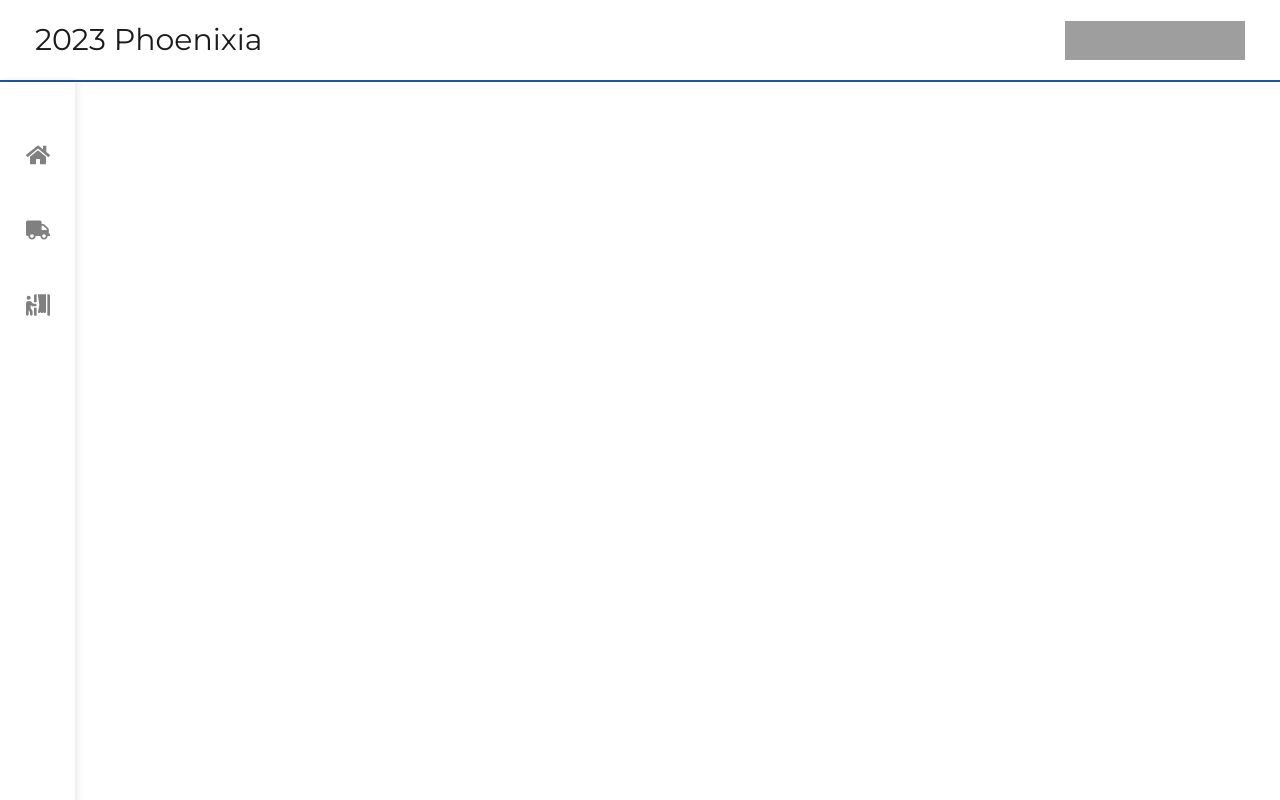
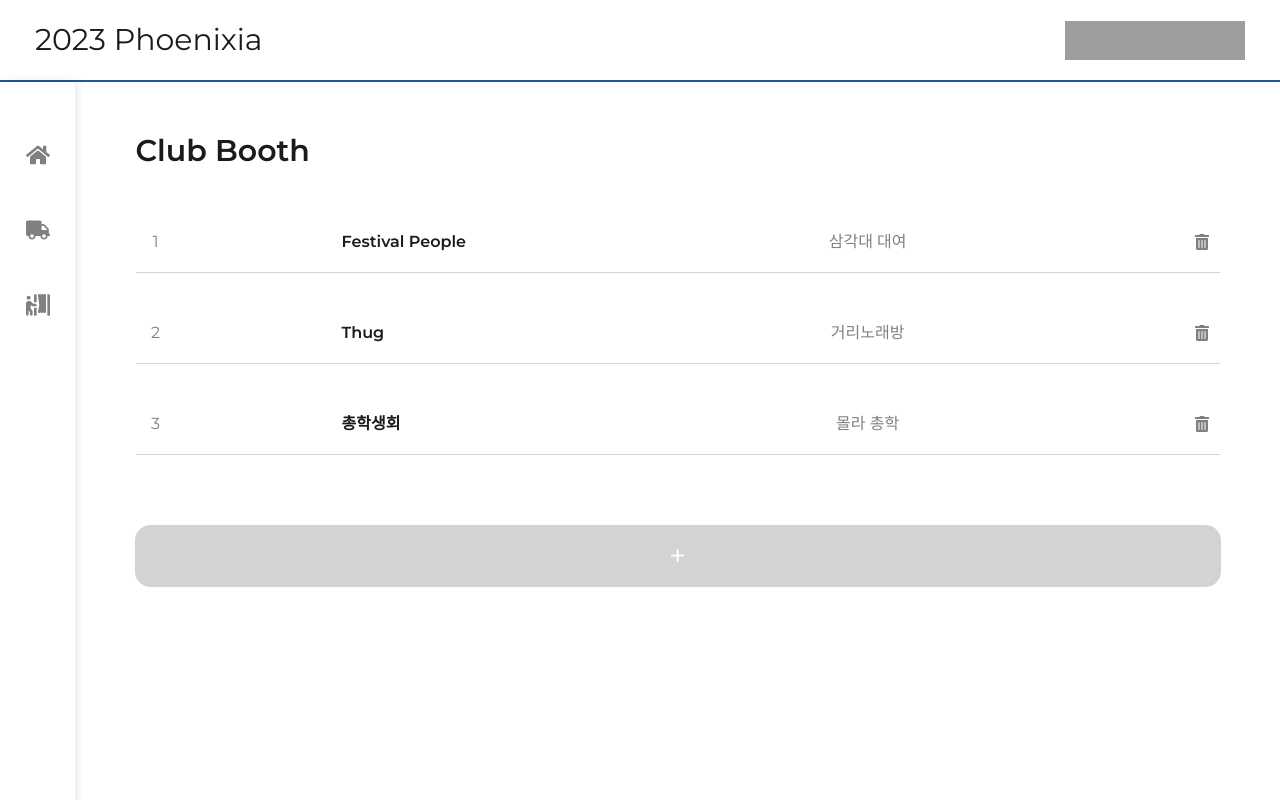
Before and after one commit to FE-PE/2023Phoenixia-Admin, a React (Create React App) app: page /booths in a window 1280 px wide. Shown: the top 800 px of the page. Built offline with nearby package versions, Linux system fonts and the light colour scheme; grey boxes are pictures that could not be loaded.

Commit message:
[feat]: booth list

```diff
--- a/src/main/contents/Contents.js
+++ b/src/main/contents/Contents.js
@@ -4,6 +4,7 @@ import Trucklist from './foodtrucks/trucklist/Trucklist';
 import TruckDetail from './foodtrucks/truckdetail/TruckDetail';
 import TruckCreate from './foodtrucks/truckcreate/TruckCreate';
 import MenuCreate from './foodtrucks/manucreate/MenucCreate';
+import BoothList from './clubBooth/boothList/boothList';
 
 function Contents() {
 
@@ -15,6 +16,9 @@ function Contents() {
                 <Route path='/trucks/detail' element={<TruckDetail/>} />
                 <Route path='/trucks/create' element={<TruckCreate/>} />
                 <Route path='/trucks/menu/create' element={<MenuCreate/>} />
+                <Route path='/booths' element={<BoothList/>} />
+
+                {/* <Route path='/booths/detail' element={<MenuCreate/>} /> */}
             </Routes>
         </div>
 
--- /dev/null
+++ b/src/main/contents/clubBooth/boothList/boothInfo/boothInfo.css
@@ -0,0 +1,3 @@
+.boothNumber {
+    width: 20px;
+}
--- /dev/null
+++ b/src/main/contents/clubBooth/boothList/boothInfo/boothInfo.js
@@ -0,0 +1,16 @@
+import { Link } from "react-router-dom";
+import { FaTrashAlt } from 'react-icons/fa';
+import './boothInfo.css'
+
+function Boothinfo(props) {
+    return(
+        <div className='truck-info'>
+            <p className='truck-description boothNumber'>{props.booth.number}</p>
+            <Link to="/trucks/detail" className='truck-name'>{props.booth.clubName}</Link>
+            <p className='truck-description'>{props.booth.boothDescription}</p>
+            <Link className='delete-button'><FaTrashAlt /></Link>
+        </div>
+    );
+}
+
+export default Boothinfo
--- /dev/null
+++ b/src/main/contents/clubBooth/boothList/boothList.js
@@ -0,0 +1,41 @@
+import { useState } from "react";
+import { Link } from "react-router-dom";
+import Boothinfo from "./boothInfo/boothInfo";
+
+const dataSet = [
+    {
+        number : 1,
+        clubName : "Festival People",
+        boothDescription : "삼각대 대여"
+    },
+    {
+        number : 2,
+        clubName : "Thug",
+        boothDescription : "거리노래방"
+    },
+    {
+        number : 3,
+        clubName : "총학생회",
+        boothDescription : "몰라 총학"
+    },
+]
+
+function BoothList() {
+
+    let [booths, setbooths] = useState(dataSet);
+
+    return (
+        <div className='info-wrap'>
+            <div className='top-margin'></div>
+            <p className='category-title'>Club Booth</p>
+            {
+                booths.map((booth) => {
+                    return <Boothinfo booth={booth} />
+                })
+            }
+            <Link to={'/trucks/create'} className='plus-button'>+</Link>
+        </div>
+    );
+}
+
+export default BoothList
--- a/src/main/sidebar/Sidebar.js
+++ b/src/main/sidebar/Sidebar.js
@@ -10,7 +10,7 @@ function Sidebar() {
             <div className='sidebar-wrap'>
                 <SelectCard link="/" icon={<FaHome/>}/>
                 <SelectCard link="/trucks" icon={<FaTruck/>}/>
-                <SelectCard link="/" icon={<FaPersonBooth/>} />
+                <SelectCard link="/booths" icon={<FaPersonBooth/>} />
             </div>
         </div>
     );
```
